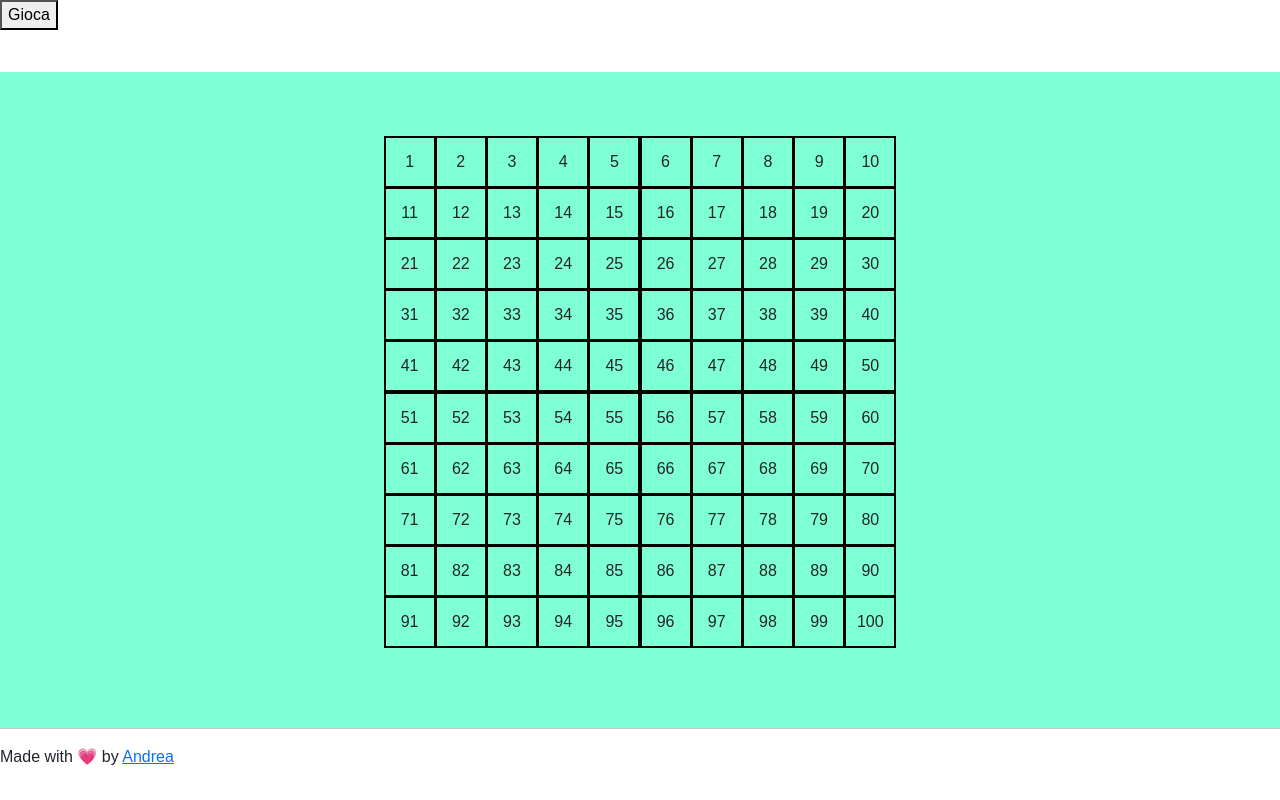
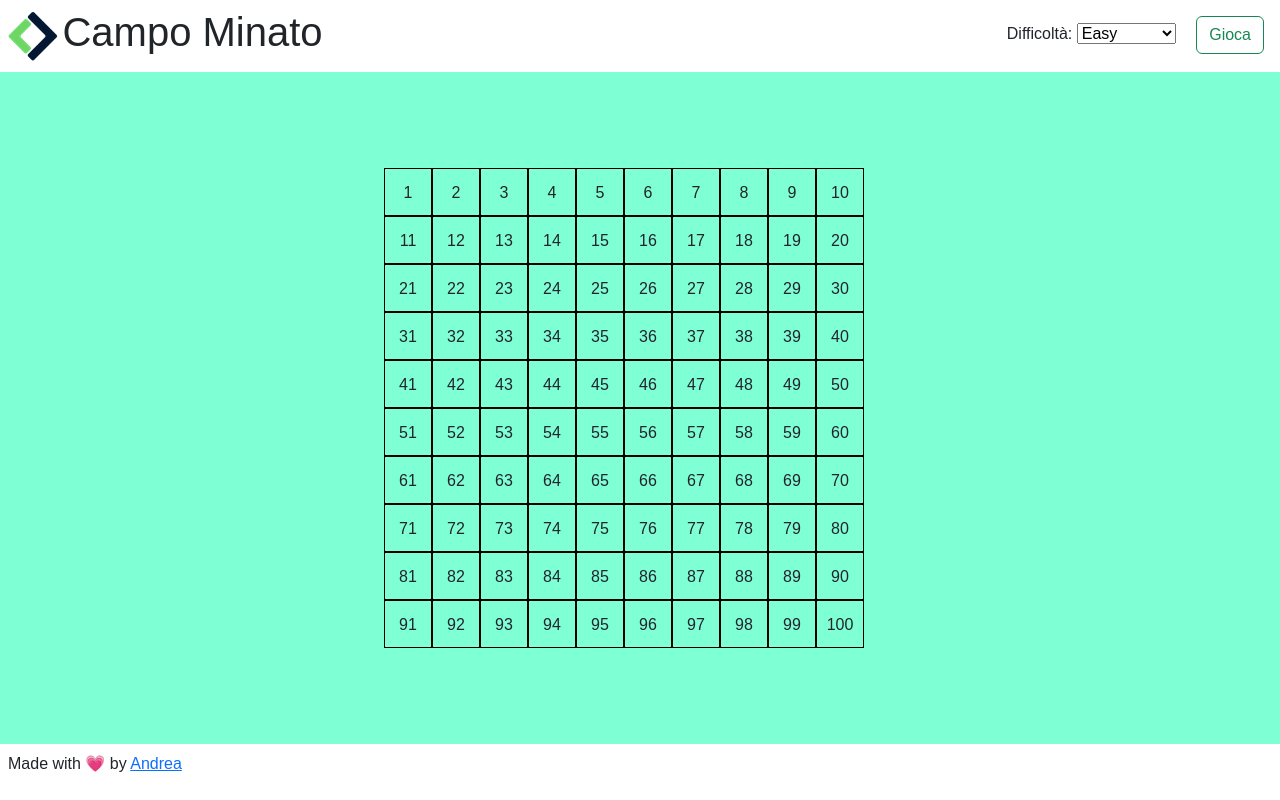
Before and after one commit to AndreaTorelli87/js-campominato-grid, a plain HTML site: page index.html in a window 1280 px wide. Both pictures are taken after a click on the button "Gioca". Drawn offline with nearby package versions, Linux system fonts and the light colour scheme.

Commit message:
Selettore ok, manca effetto click

```diff
--- a/css/style.css
+++ b/css/style.css
@@ -3,30 +3,30 @@
 }
 
 body{
+   background-color: white;
+}
+
+main{
    background-color: #7FFFD4;
 }
 
 .container{
    background-color: transparent;
-   height: calc(100vh - 10rem);
+   height: calc(100vh - 8rem);
 }
 
 #griglia{
    max-width: 32rem;
    margin: auto;
-   background-color: black;
-}
-
-div{
-   background-color: #7FFFD4;
 }
 
 #griglia div{
    height: 3rem;
    width: 3rem;
-   margin: 0.1rem;
    text-align: center;
    line-height: 3rem;
+   border: solid black 1px;
+   background-color: #7FFFD4;
 }
 
 #griglia div:hover{
@@ -34,11 +34,14 @@ div{
    transition: scale 0.3s;
 }
 
-.fizz{
+.selected{
    background-color: #61D2A4;
 }
 
-header, footer{
-   height: 4.5rem;
-   background-color: white;
+header{
+   min-height: 4.5rem;
 }
+
+footer{
+   min-height: 2.5rem;
+}
--- a/index.html
+++ b/index.html
@@ -10,15 +10,30 @@
         <link rel="stylesheet" href="css/style.css">
     </head>
     <body class="p-0 m-0">
-       <header class="">
-        <button id="gioca">Gioca</button>
+       <header class="d-flex justify-content-between">
+            <div class="p-2">
+                <img src="img/Logo.png" alt="Logo" class="d-inline-block">
+                <h1 class="d-inline-block align-middle">Campo Minato</h1>
+            </div>
+            <div>
+                <label for="difficolta">Difficoltà: </label>
+                <select id="difficolta">
+                    <option value="Easy" selected>Easy</option>
+                    <option value="Hard">Hard</option>
+                    <option value="Impossible">Impossible</option>
+                </select>
+                <button id="gioca" class="btn btn-outline-success m-3">Gioca</button>
+            </div>
        </header>
-        <div class="container d-flex align-items-center">
-            <div id="griglia" class="d-flex flex-wrap"></div>
+       <main class="overflow-scroll">
+            <div class="container d-flex align-items-center">
+            <div id="griglia" class="d-flex flex-wrap">
+                <h2>Clicca su "Gioca" per iniziare una nuova partita!!!</h2>
+            </div>
         </div>
+       </main>
         <footer class="">
-            <hr/>
-            <p>Made with &#128151; by <a href="https://github.com/AndreaTorelli87">Andrea</a></p>
+            <p class="m-2 align-middle">Made with &#128151; by <a href="https://github.com/AndreaTorelli87">Andrea</a></p>
         </footer>
         <script type="text/javascript" src="js/main.js"></script>
         <script src="https://cdn.jsdelivr.net/npm/bootstrap@5.3.0-alpha1/dist/js/bootstrap.bundle.min.js" integrity="sha384-w76AqPfDkMBDXo30jS1Sgez6pr3x5MlQ1ZAGC+nuZB+EYdgRZgiwxhTBTkF7CXvN" crossorigin="anonymous"></script>
--- a/js/main.js
+++ b/js/main.js
@@ -4,17 +4,36 @@ const gioca = document.getElementById("gioca");
 gioca.addEventListener('click',
    function () {
 
+      const difficoltaDom = document.getElementById('difficolta').value;
+      let difficoltà;
 
-      for(let i = 1; i <= 100; i++) {
+      if (difficoltaDom == "Easy") {
+         difficoltà = 100;
+      } else if (difficoltaDom == "Hard") {
+         difficoltà = 64;
+      } else if (difficoltaDom == "Impossible") {
+         difficoltà = 36;
+      }
+
+      selezione(difficoltà,griglia);
+   }
+)
+
+
+
+
+function selezione(difficoltà,destinazione) {
+
+      destinazione.innerHTML = "";
+      for(let i = 1; i <= difficoltà; i++) {
 
          const div = document.createElement("div");
          div.addEventListener('click',
                function () {
-                  div.className = "fizz";
+                  div.className = "square";
                }
          )
          div.append(i);
-         griglia.append(div);
+         destinazione.append(div);
       }
-   }
-)
+}
```
Also changed, not shown: img/Logo.png (added).
